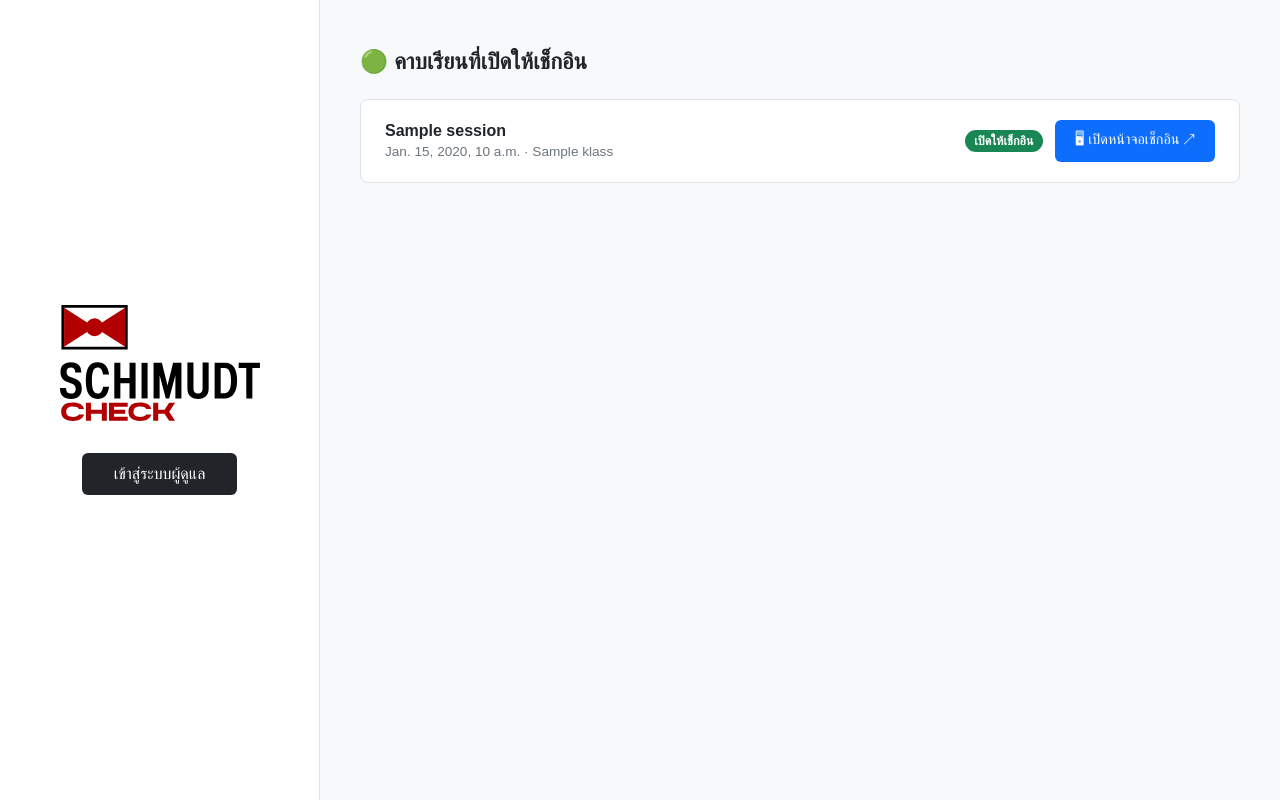
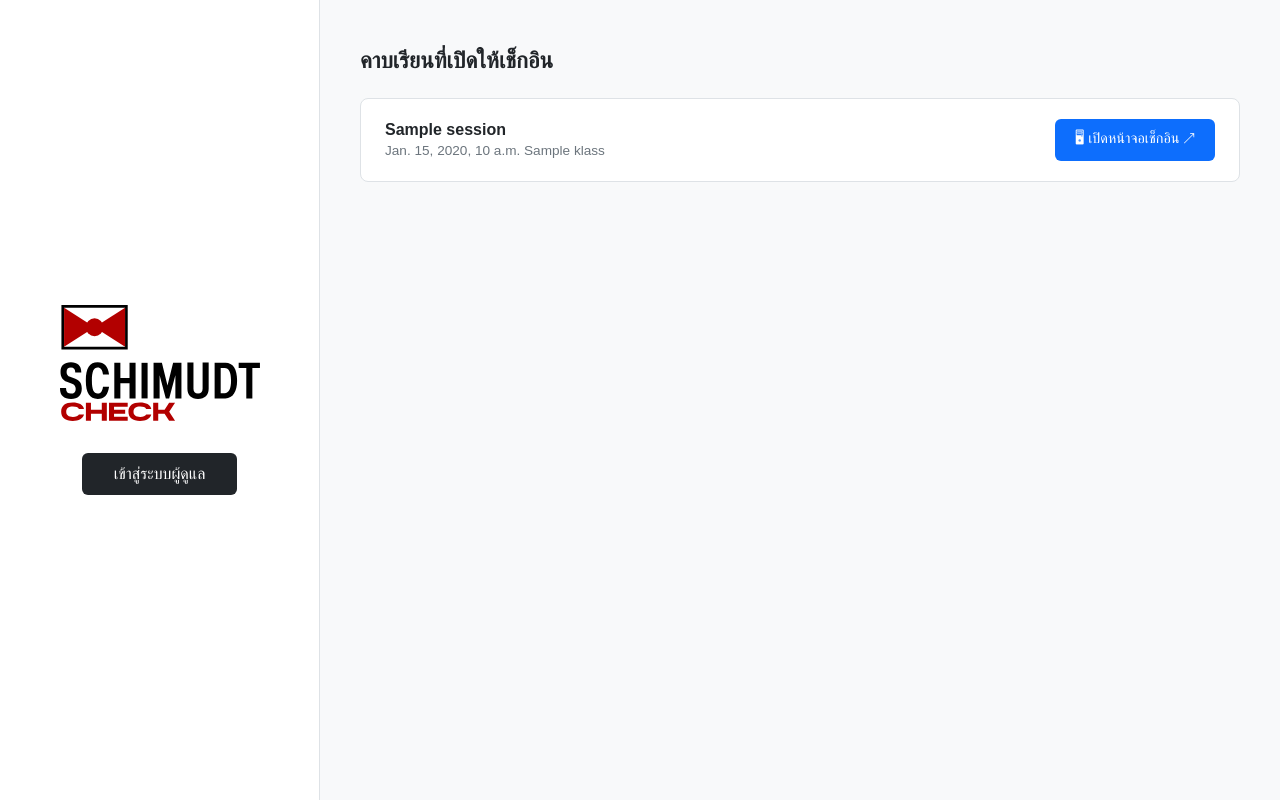
Before and after one commit to srakrn/face-checkin, a Django app: template templates/index.html in a window 1280 px wide. Run offline with Django 5.2, Linux system fonts and the light colour scheme; the template is opened without the code that fills it: most values are stand-ins (such as "Sample title", 1, 10 or a date in 2020).

Commit message:
fix: no emojis, slight styling

```diff
--- a/templates/index.html
+++ b/templates/index.html
@@ -129,7 +129,7 @@
 
   <!-- Right pane: active sessions -->
   <main class="right-pane">
-    <h2>🟢 {% trans "คาบเรียนที่เปิดให้เช็กอิน" %}</h2>
+    <h2>{% trans "คาบเรียนที่เปิดให้เช็กอิน" %}</h2>
 
     {% if active_sessions %}
       <div class="session-list">
@@ -139,11 +139,10 @@
               <span class="session-name">{{ session.name }}</span>
               <span class="session-meta">
                 {% if session.scheduled_at %}{{ session.scheduled_at }}{% endif %}
-                {% if session.klass %} · {{ session.klass }}{% endif %}
+                {% if session.klass %}{{ session.klass }}{% endif %}
               </span>
             </div>
             <div style="display:flex;align-items:center;gap:0.75rem;">
-              <span class="badge">{% trans "เปิดให้เช็กอิน" %}</span>
               <a class="kiosk-link" href="/kiosk/{{ session.pk }}/" target="_blank" rel="noopener">
                 🖥 {% trans "เปิดหน้าจอเช็กอิน ↗" %}
               </a>
```
